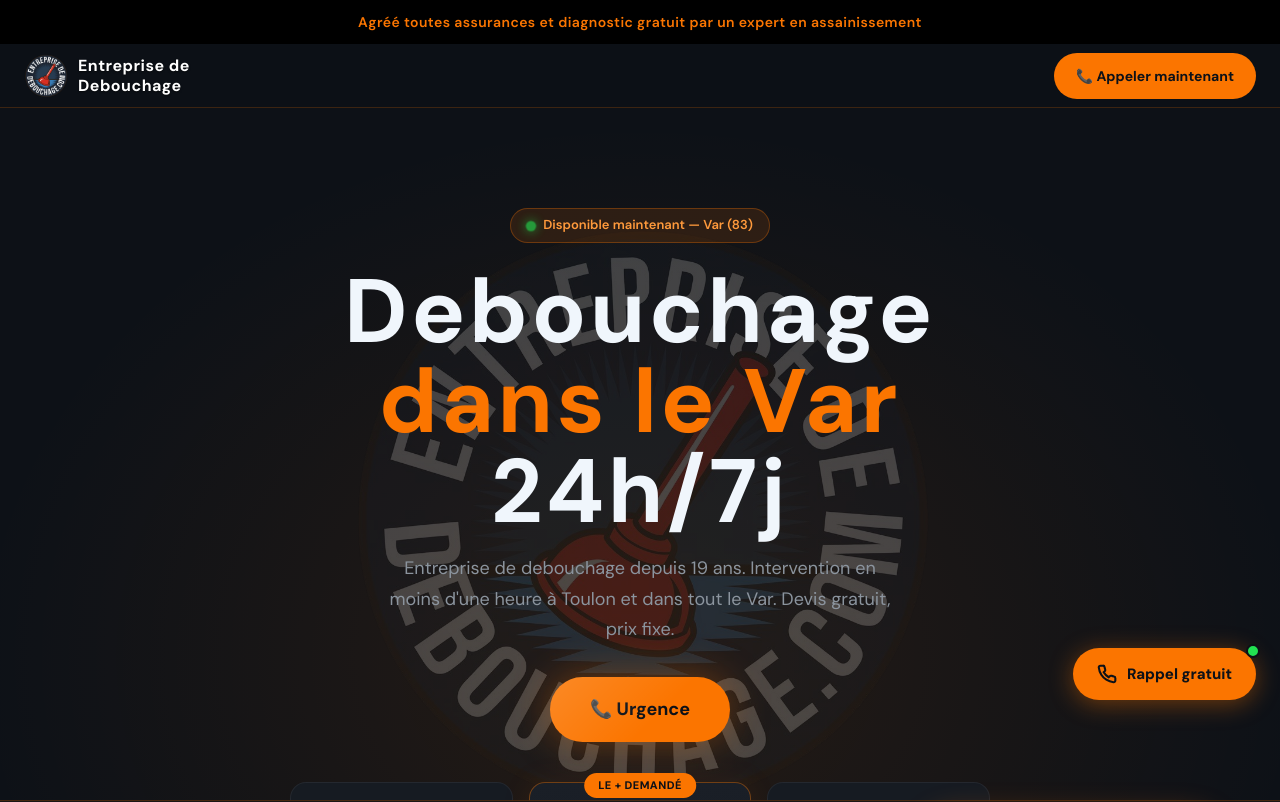
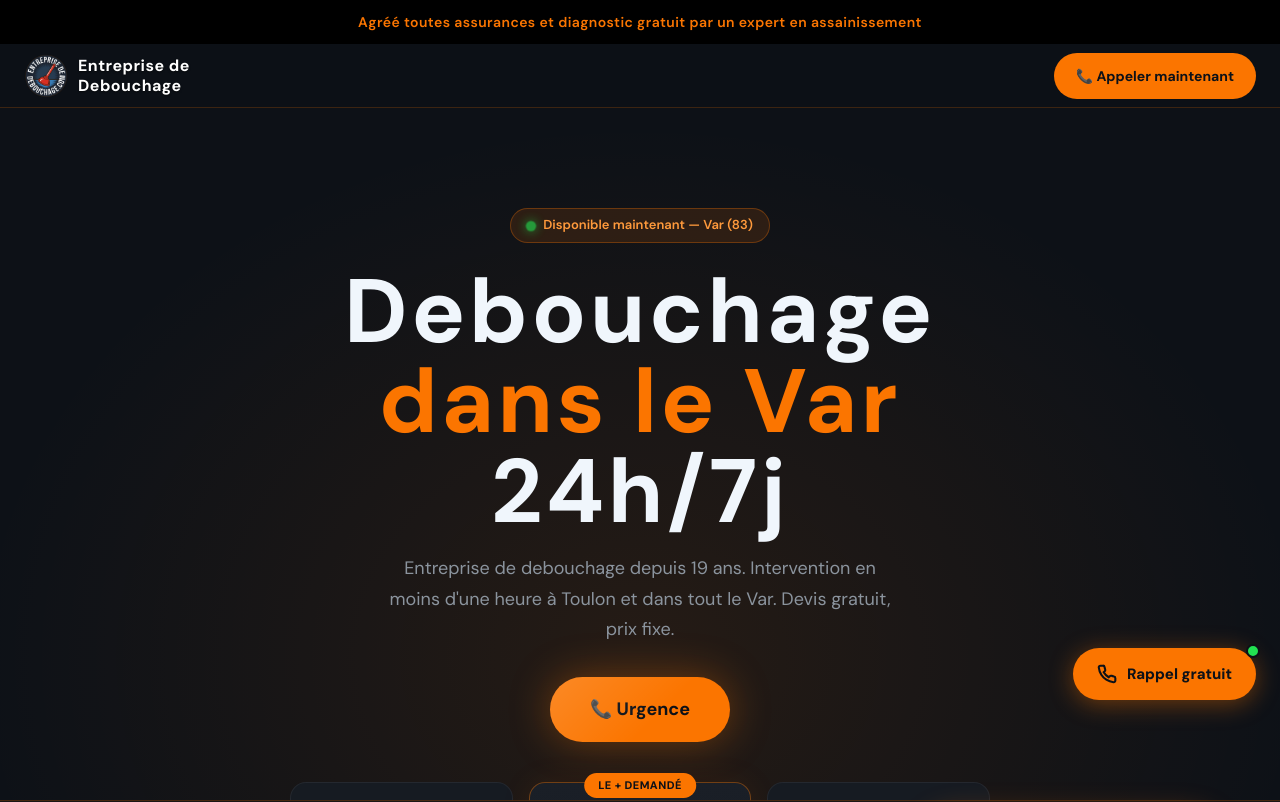
Before and after one commit to 3snv83136-coder/entreprisededebouchage_migration, a Next.js app: page / in a window 1280 px wide. Shown: the top 802 px of the page. Built offline with nearby package versions, Linux system fonts and the light colour scheme; no server answers; the database is empty.

Commit message:
fix: suppression logo filigrane hero

```diff
--- a/app/page.tsx
+++ b/app/page.tsx
@@ -26,16 +26,7 @@ export default async function Home() {
     <>
       <section className={styles.hero}>
         <div className={styles.heroBg} />
-        <Image
-          src="/logo-edd.png"
-          alt=""
-          width={600}
-          height={600}
-          className={styles.heroLogo}
-          aria-hidden="true"
-          priority
-        />
-        <div className={styles.heroInner}>
+<div className={styles.heroInner}>
           <div className={styles.badge}>
             <span className={styles.badgeDot} />
             Disponible maintenant — Var (83)
```
